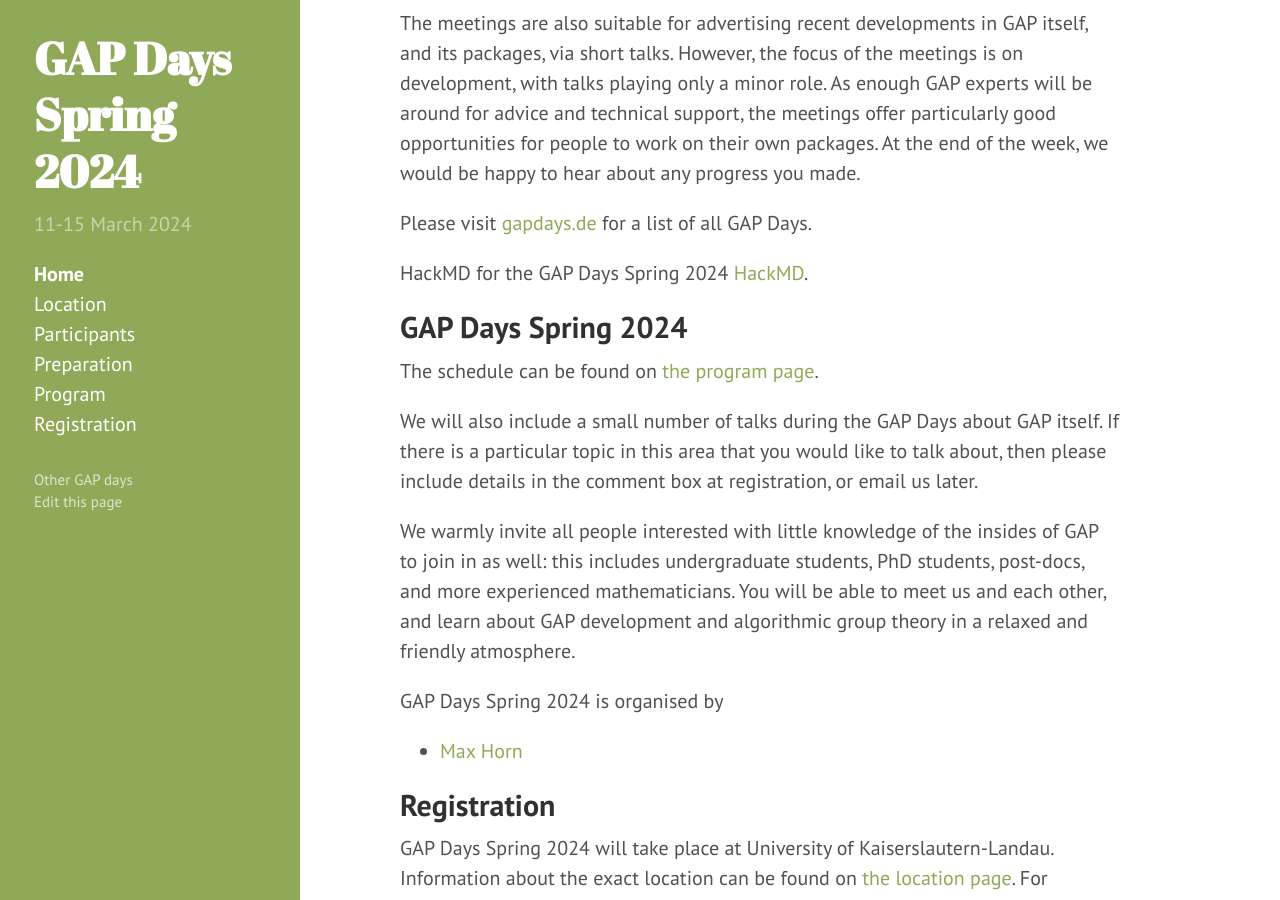
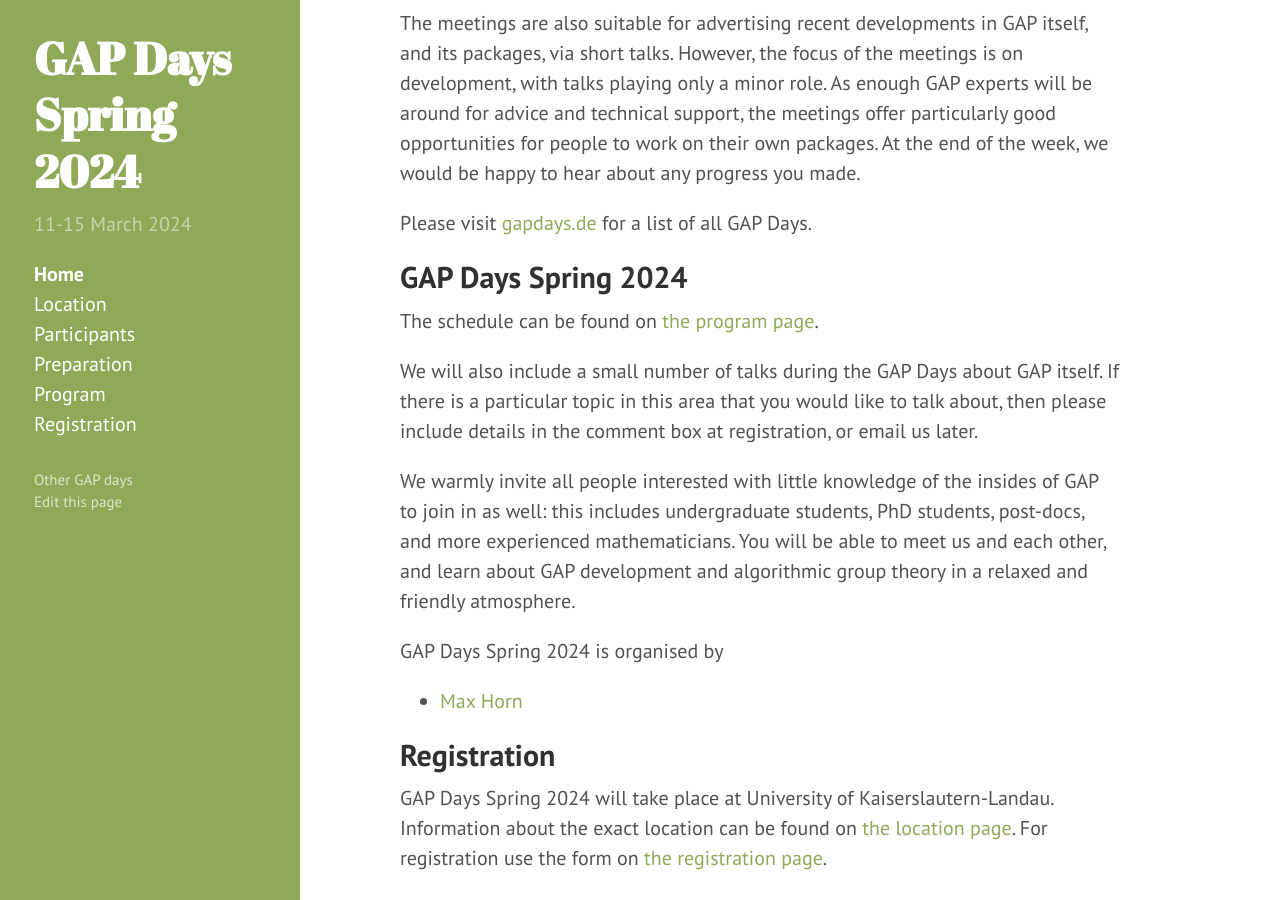
Before and after one commit to gapdays/gapdays2024-spring, a Jekyll site: the page built from index.md, in a window 1280 px wide and 900 px high, scrolled down 451 px. Built offline with Jekyll 4.4.1, drawn with Linux system fonts in a browser that asks for light colours.

Commit message:
remove hackMD link on index

```diff
--- a/index.md
+++ b/index.md
@@ -22,8 +22,6 @@ good opportunities for people to work on their own packages. At the end of the
 week, we would be happy to hear about any progress you made.
 
 Please visit [gapdays.de](https://www.gapdays.de) for a list of all GAP Days.
-
-HackMD for the {{ site.title }} [HackMD](https://hackmd.io/e8lkzGISSRqoDscXa92uyw).
 
 ## {{ site.title }}
 
```
